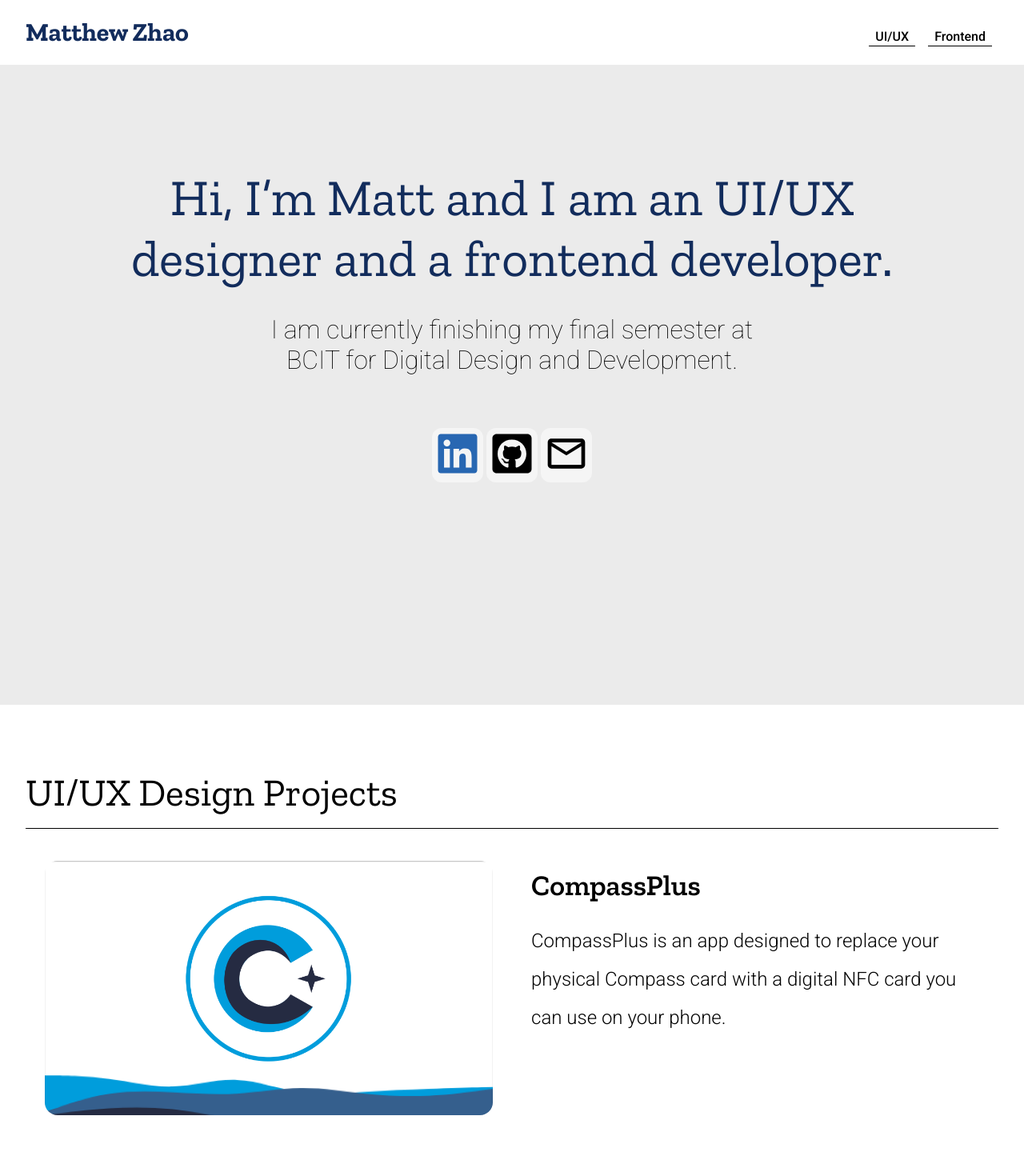
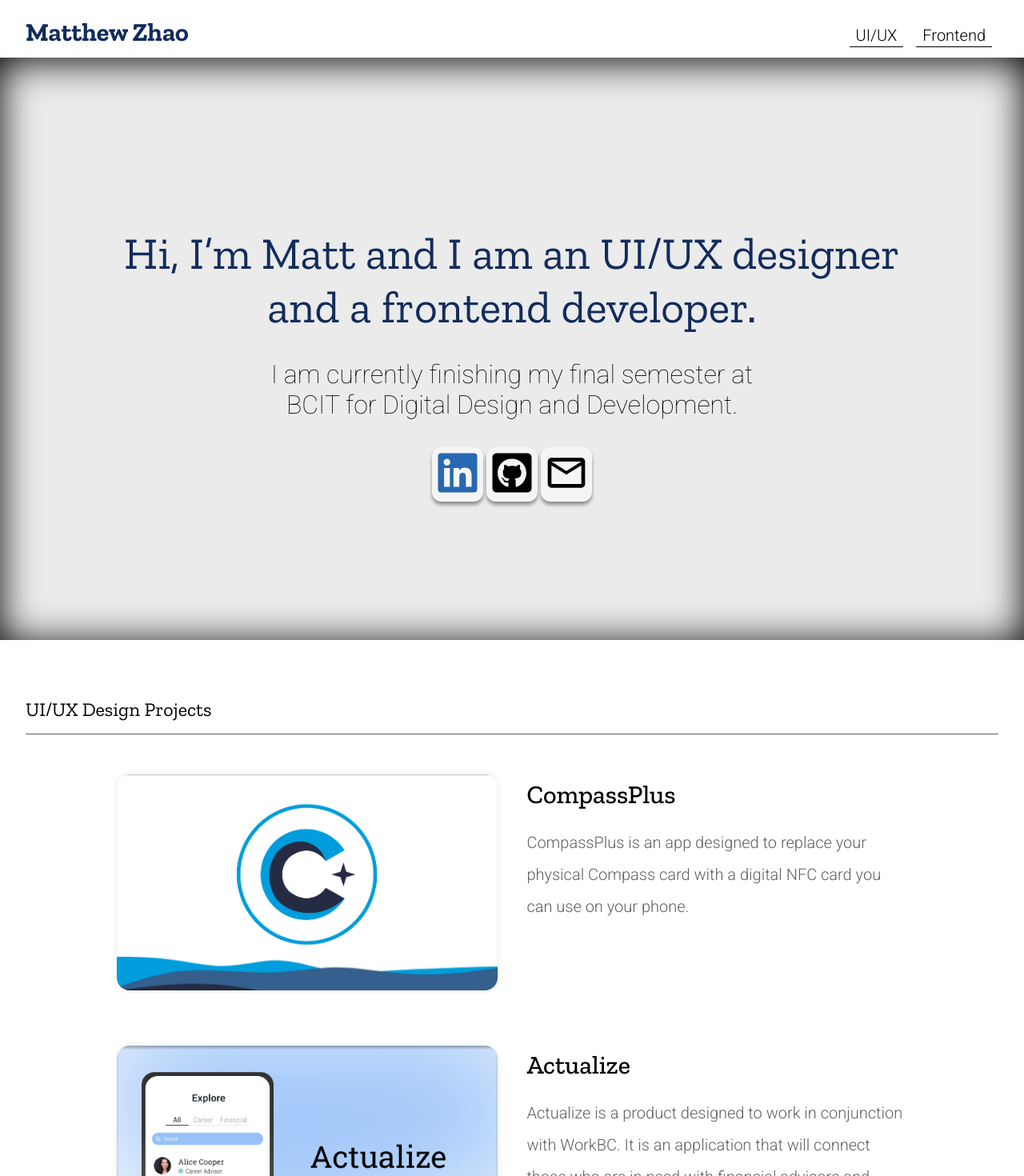
Before and after one commit to ItsMe-Matt/portfolio, a Next.js app: page / in a window 1280 px wide. Shown: the top 1470 px of the page at 80% size. Built offline with nearby package versions, Linux system fonts and the light colour scheme.

Commit message:
moving to main pc

```diff
--- a/comps/HeadNav/index.js
+++ b/comps/HeadNav/index.js
@@ -17,13 +17,11 @@ export default function HeadNav() {
             UI/UX
             </NavBtn>
         </Link>
-
         <Link href="#frontend">
             <NavBtn>
             Frontend
             </NavBtn>
         </Link>
-
         </NavCont>
     </Container>
 }
@@ -34,40 +32,53 @@ export default function HeadNav() {
             console.log("gay")
         }}/>
 
+
+
+
+
+
 */
 const Container = styled.div`
+    display: flex;
+    flex-direction: row;
+    align-items: baseline;
+    justify-content: space-between;
+
     position: sticky;
     top: 0;
+    padding: 0 2rem;
+    margin: 0;
     width: 100%;
-    display: flex;
-    align-items: baseline;
-    justify-content: space-between;
-    flex-direction: row;
-    padding: 0rem 2rem;
+    height: 9vh;
+    z-index: 1;
+
     background-color: #ffffff;
-    z-index: 1;
 `
 
 const HTxt = styled.h1`
     font-family: Zilla Slab;
     font-weight: bold;
     color: #122C5C;
-    font-size: 2rem
-    padding: 0
+    font-size: 2rem;
+    padding: 0;
 `
 
 const NavCont = styled.div`
     display: flex;
     flex-direction: row;
-
 `
 
 const NavBtn = styled.div`
     padding: 0.1rem 0.5rem;
     cursor: pointer;
     font-family: Roboto;
-    font-size: 1rem;
-    font-weight: 500;
-    border-bottom: 0.1rem solid #000000;
+    font-size: 1.25rem;
+    font-weight: 300;
+    border-bottom: 0.09rem solid #000000;
     margin: 0 0.5rem;
+
+    &:hover {
+        transition: 1s;
+        box-shadow: inset 0 -0.5em 0 0 #122C5C
+    }
 `
--- a/comps/ProjHead/index.js
+++ b/comps/ProjHead/index.js
@@ -11,10 +11,11 @@ export default function ProjHead({
 }
 
 const Container = styled.div`
-    border-bottom: 0.1rem solid black;
+    border-bottom: 0.08rem solid #606060;
     margin: 0 2rem;
     font-family: Zilla Slab;
     font-weight: 300;
-    font-size: 3rem;
+    font-size: 1.5rem;
     padding-bottom: 1rem;
+    margin-bottom: 1rem;
 `
--- a/comps/Project/index.js
+++ b/comps/Project/index.js
@@ -27,10 +27,6 @@ export default function Project({
                 <TxtP>
                     {detail}
                 </TxtP>
-
-                <ReadButton>
-                    Read More...
-                </ReadButton>
             </TxtCont>
         </Right>
 
@@ -39,22 +35,23 @@ export default function Project({
 
 const Container = styled.div`
     display: flex;
-    padding:1rem 2rem
+    padding:1rem 8rem
 `
 
 const Left = styled.div`
     width: 50%;
-    padding: 0.5rem;
+    padding: 0.15rem;
 `
 const Right = styled.div`
     width: 50%;
     float: right;
-    padding: 0.5rem;
+    padding: 0.15rem;
 `
 const ImgCont = styled.div`
 margin: 1rem;
 overflow: hidden;
 border-radius: 1rem;
+box-shadow: 0 0 0.5rem #ebebeb;
 `
 
 const TxtCont = styled.div`
@@ -62,22 +59,16 @@ margin: 1rem;
 `
 
 const TxtHeader = styled.h1`
-    font-size: 2.25rem;
+    font-size: 2rem;
     font-family: Zilla Slab;
-    font-weight: 600;
+    font-weight: 500;
 `
 
 const TxtP = styled.p`
     font-family: Roboto;
-    font-size: 1.5rem;
+    font-size: 1.25rem;
     font-weight: 300;
-    line-height: 2
+    line-height: 2;
+    color: #606060;
 
 `
-const ReadButton = styled.div`
-background-color: #ebebeb;
-display: flex;
-justify-content: flex-end;
-align-item: flex-end;
-display: none
-`
--- a/comps/Social/index.js
+++ b/comps/Social/index.js
@@ -30,13 +30,14 @@ const IconA = styled.a`
     border-radius: 12px;
     padding: 4px;
     background-color: #f5f5f5;
-    margin: 2px
+    margin: 2px;
+    box-shadow: 0 0.25rem 0.25rem #909090;
 
 `
 const IconC = styled.div`
     border-radius: 12px;
     padding: 4px;
     background-color: #f5f5f5;
-    margin: 2px
-
+    margin: 2px;
+    box-shadow: 0 0.25rem 0.25rem #909090;
 `
--- a/pages/data/FEProj.json
+++ b/pages/data/FEProj.json
@@ -1,8 +1,8 @@
 [
     {
-        "header": "CompassPlus",
-        "titleImg": "/projImg/cPTitle.png",
-        "description": "Compass Plus is an app designed to replace your physical Compass card with a digital NFC card you can use on your phone."
+        "header": "The Giving Hand",
+        "titleImg": "/projImg/GHTitle.png",
+        "description": "The Giving Hand was a project designed to help people wanting to donate to the homeless. The goal of the app was to help people wanting to donate items or money, find an appropriate organization to donate to."
     }
 
 ]
--- a/pages/index.js
+++ b/pages/index.js
@@ -39,7 +39,6 @@ export default function Home() {
           img={UIProj[1].titleImg}
           detail={UIProj[1].description}
           />
-
       </Content>
 
       <Content id="frontend">
@@ -56,23 +55,23 @@ export default function Home() {
 }
 
 const Container = styled.div`
-  background-color: #ebebeb
+cursor: context-menu
 `
 const Hero = styled.div`
-  height: 100vh
+  background-color: #ebebeb;
+  height: 91vh;
+  box-shadow: 0 0.25rem 3rem #000000 inset;
+  padding-top: 5vh;
+  display: flex;
+  align-items: center;
+  justify-content: center;
+
 `
-
-const Content = styled.div`
-  min-height: 100vh;
-  background-color: #ffffff;
-  padding-top: 5.1rem
-`
-
 const HeroH = styled.div`
   font-family: Zilla Slab;
-  font-size: 64px;
+  font-size: 3.5rem;
+  font-weight: 400;
   text-align: center;
-  font-weight: 400;
   width: 80vw;
   margin-bottom: 2rem;
   color: #122C5C;
@@ -85,16 +84,17 @@ const HeroP = styled.div`
   display: flex;
   width: 50vw;
   text-align: center;
-  margin-bottom: 4rem;
+  margin-bottom: 2rem;
 `
 const RowCenter = styled.div`
   display: flex;
   flex-direction: column;
   align-items: center;
   justify-content: center;
-  padding-top: 8rem;
 `
 
-const ConHead = styled.h1`
-  margin: 0 2rem;
+const Content = styled.div`
+  min-height: 100vh;
+  background-color: #ffffff;
+  padding-top: 9vh;
 `
```
Also changed, not shown: public/projImg/GHTitle.png (added). Lines whose indentation alone changed are shown as unchanged.
